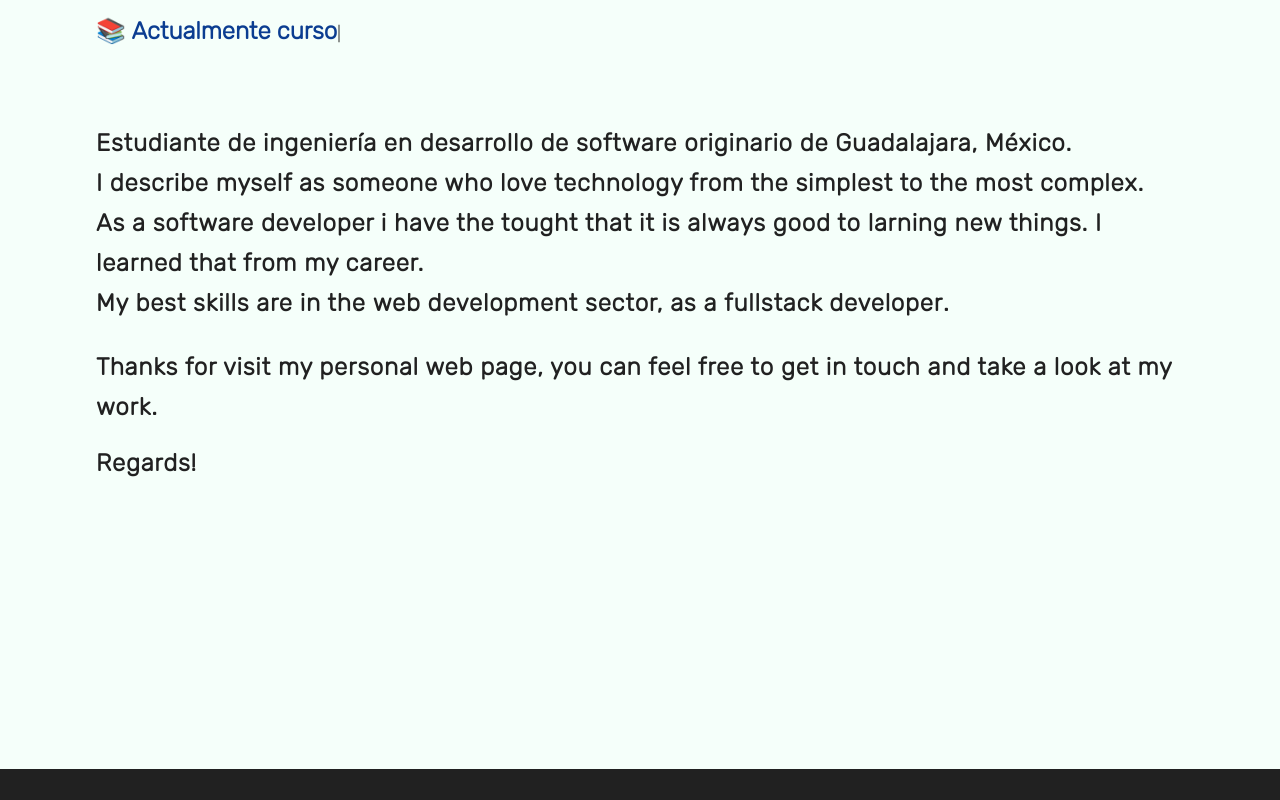
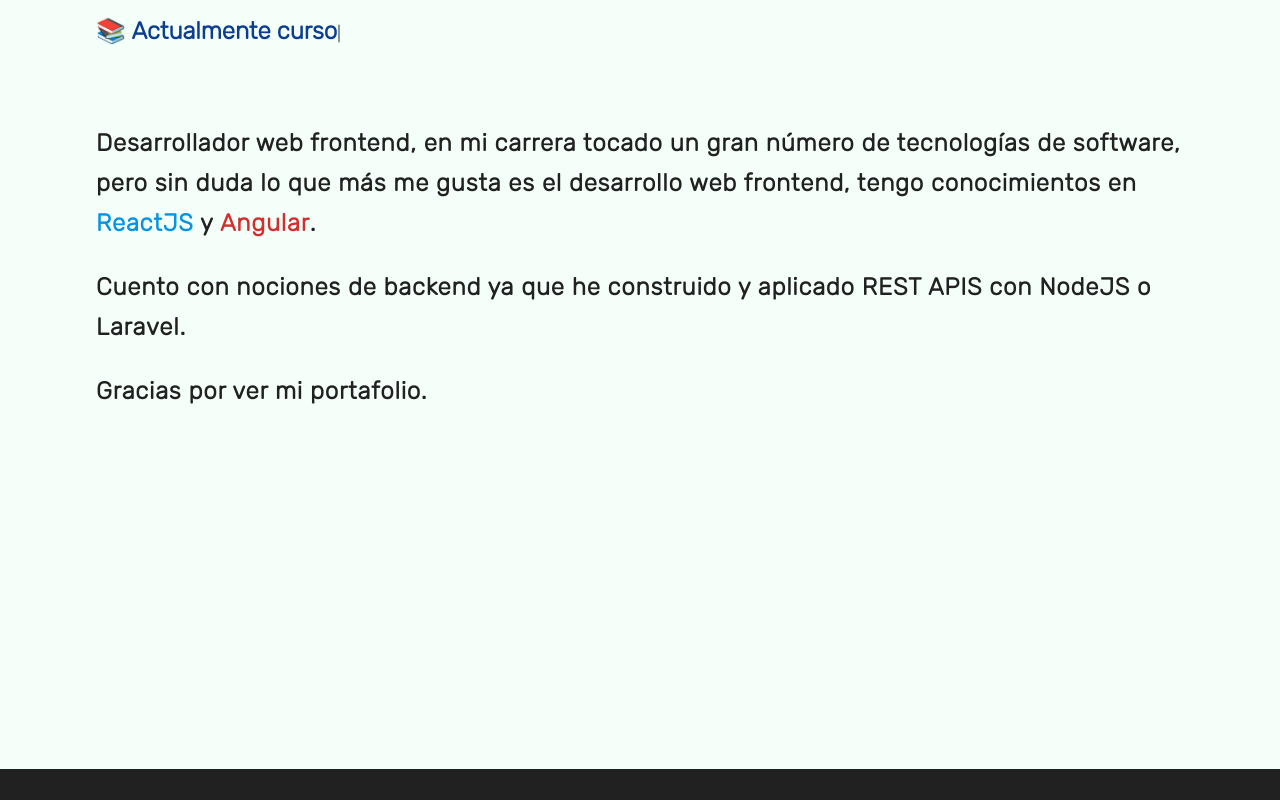
Before and after one commit to deadchri5/portafolio, a plain HTML site: page index.html in a window 1280 px wide. Shown: the part 1200-2000 px from the top of the page. Drawn offline with nearby package versions, Linux system fonts and the light colour scheme; a script that the page names is missing.

Commit message:
Cambios en texto de acerca de mi

```diff
--- a/index.html
+++ b/index.html
@@ -134,23 +134,15 @@
                 </span>
             </div>
             <p class="about-me__paragraph">
-                Estudiante de ingeniería en desarrollo de software <strong>originario de Guadalajara, México</strong>.
-                <br />
-                I describe myself as someone who love technology from the simplest to the most complex.
-                <br/>
-                As a software developer i have the tought that it is always good to larning new things. I learned
-                that from my career.
-                <br/>
-                My best skills are in the <strong>web development</strong> sector, as a
-                <strong>fullstack developer</strong>.
+                <strong>Desarrollador web</strong> frontend, en mi carrera tocado un gran número de tecnologías de software, pero sin duda
+                lo que más me gusta es el desarrollo web frontend, tengo conocimientos en <span class="sp-react">ReactJS</span> y <span class="sp-angular">Angular</span>.
+            </p>
+            <p class="about-me__paragraph">
+                Cuento con nociones de backend ya que he construido y aplicado REST APIS con NodeJS o Laravel.
             </p>
             <i class="about-me__paragraph">
-                Thanks for visit my personal web page, you can feel free to get in touch and take a look
-                at my work.
+                Gracias por ver mi portafolio.
             </i>
-            <p class="about-me__paragraph">
-                Regards!
-            </p>
         </div>
     </section>
 
--- a/res/scripts/portfolio.js
+++ b/res/scripts/portfolio.js
@@ -36,7 +36,7 @@ const works =
     {
         "image": "",
         "name": "Código de portafolio",
-        "desc": "Pulsa en ver trabajo para ver el código de mi portafolio personal. (La página que usted ve en este momento)",
+        "desc": "Código de mi portafolio personal, si usted lo desea observar pulse en el botón de la tarjeta para ver el repositorio.",
         "link": "https://github.com/deadchri5/portafolio/tree/master"
     }
 ]
--- a/res/styles/components/_aboutMe.scss
+++ b/res/styles/components/_aboutMe.scss
@@ -16,6 +16,14 @@
         line-height: 40px;
         font-style: normal;
         margin-top: 1rem;
+        .sp-react{
+            color: #0693E3;
+            font-weight: 700;
+        }
+        .sp-angular{
+            color: #d32f2f;
+            font-weight: 700;
+        }
     }
     .typed-box{
         height: 12vh;
```
Also changed, not shown: res/styles/styles.css, 1 other file.
